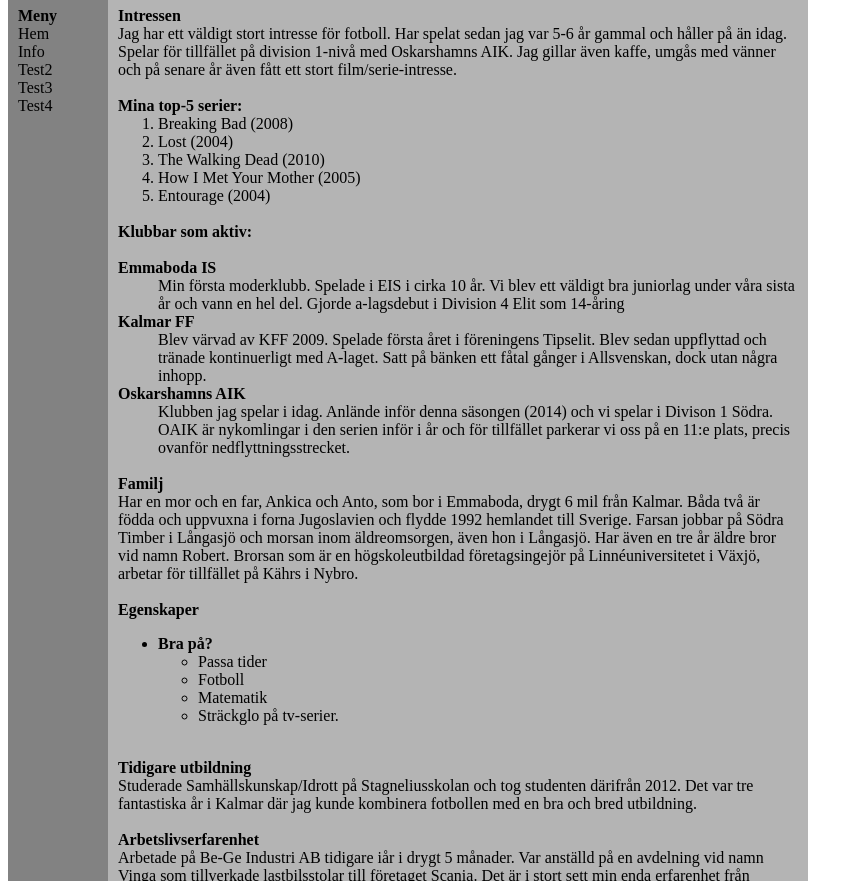
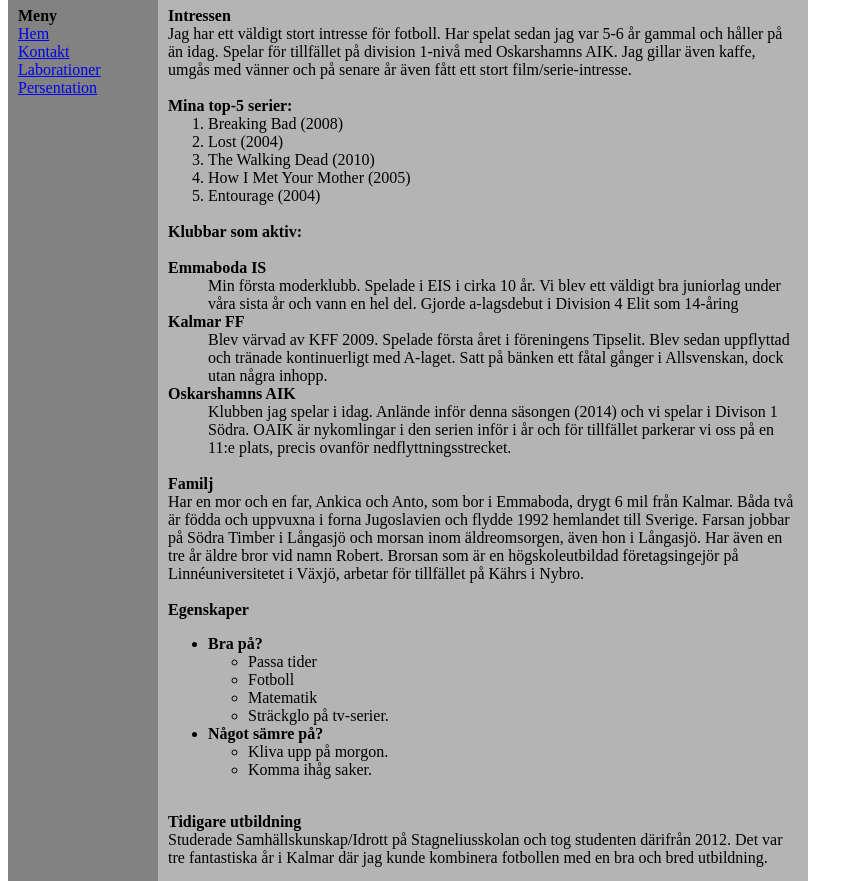
Before and after one commit to mp222sf/1ik415-laborationer, a plain HTML site: page pages/presentation.html in a window 1280 px wide. Shown: the part 131-1012 px from the top of the page, without its empty margins (0-863 px from the left). Drawn offline with Linux system fonts and the light colour scheme.

Commit message:
Done with links/structure in tast 1.5

```diff
--- a/pages/presentation.html
+++ b/pages/presentation.html
@@ -1,5 +1,5 @@
 <!doctype html>
-<html>
+<html lang="sv">
     <head>
         <meta charset="utf-8" />
         <title>Mattias Pavic</title>
@@ -9,17 +9,17 @@
 <div id="container" style="width:800px">
 <div id="header" style="padding: 10px;background-color:#4C4C4C;height: 100px;">
 <h1 style="margin: 0;">Mattias Pavic</h1>
+<h3 style="margin: 0;">Presentation</h3>
 </div>
-<div id="menu" style="padding: 10px;background-color:#828282;height:1200px;width:80px;float:left;">
+<div id="menu" style="padding: 10px;background-color:#828282;height:1200px;width:130px;float:left;">
 <h4 style="margin: 0;">Meny</h4>
-Hem<br>
-Info<br>
-Test2<br>
-Test3<br>
-Test4<br>
+<a href="../index.html">Hem</a><br>
+<a href="kontakt.html">Kontakt</a><br>
+<a href="laborationer.html">Laborationer</a><br>
+<a href="presentation.html">Persentation</a><br>
 </div>
 
-<div id="content" style="padding: 10px;background-color:#B4B4B4;height:1200px;width:680px;float:left;">
+<div id="content" style="padding: 10px;background-color:#B4B4B4;height:1200px;width:630px;float:left;">
 <!--Här skriver vi infomationen om mina intressen.-->
 <h4 style="margin: 0;">Intressen</h4>
 <p style="margin: 0;">Jag har ett väldigt stort intresse för fotboll. Har spelat sedan jag var 5-6 år gammal och håller på än idag.
@@ -54,6 +54,8 @@ Farsan jobbar på Södra Timber i Långasjö och morsan inom äldreomsorgen, äv
 Har även en tre år äldre bror vid namn Robert.
 Brorsan som är en högskoleutbildad företagsingejör på Linnéuniversitetet i Växjö, arbetar för tillfället på Kährs i Nybro.</p><br>
 
+
+<!--Listan ger Error i Validator. Förstår ej?!.-->
 <h4 style="margin: 0;">Egenskaper</h4>
 <ul>
  <li><b>Bra på?</b></li>
@@ -62,6 +64,11 @@ Brorsan som är en högskoleutbildad företagsingejör på Linnéuniversitetet i
      <li>Fotboll</li>
      <li>Matematik</li>
      <li>Sträckglo på tv-serier.</li>
+     </ul>
+ <li><b>Något sämre på?</b></li>
+     <ul>
+     <li>Kliva upp på morgon.</li>
+     <li>Komma ihåg saker.</li>
      </ul>
 </ul><br>
 
```
Also changed, not shown: index.html (+24 -6 lines), .c9/metadata/preview-/index.html (deleted), .c9/metadata/workspace/index.html, .c9/metadata/workspace/pages/presentation.html, 3 other files. Lines whose indentation alone changed are shown as unchanged.
